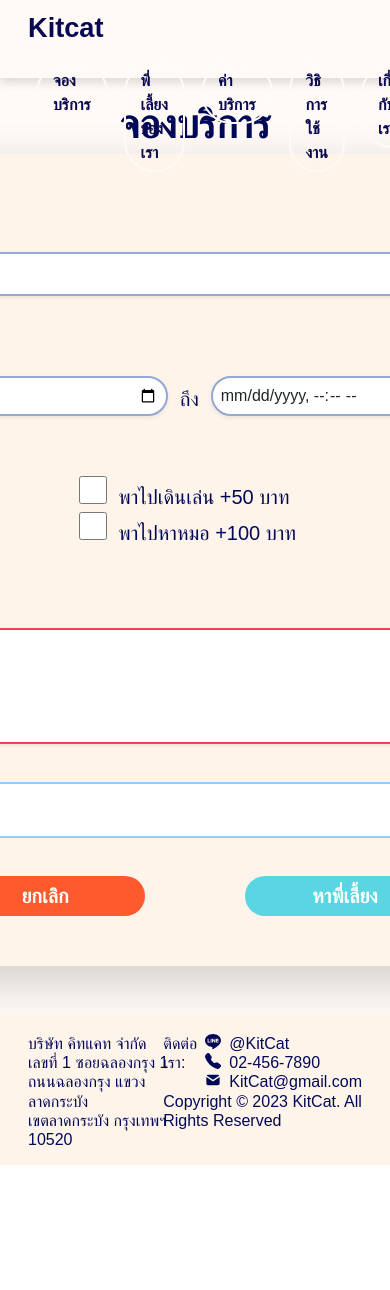
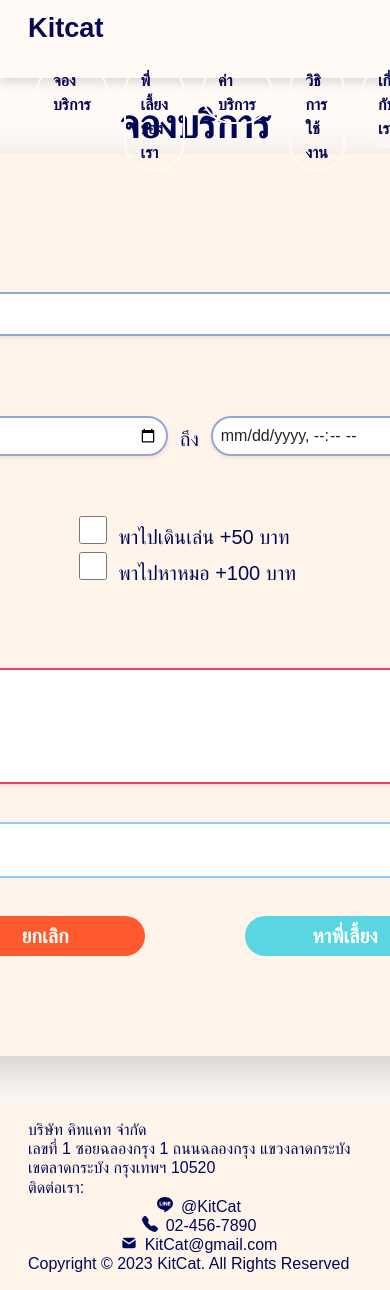
Before and after one commit to thanatat64/kmitl-kitcat, a Next.js app: page /booking in a window 390 px wide. Shown: the top 1290 px of the page. Before the commit the page ends 1165 px from the top, so only its background shows below. Built offline with nearby package versions, Linux system fonts and the light colour scheme; a web font is replaced by a local one.

Commit message:
responsive footer

```diff
--- a/components/pages/home/footer/Footer.tsx
+++ b/components/pages/home/footer/Footer.tsx
@@ -6,33 +6,29 @@ import { TbMailFilled } from "react-icons/tb"
 
 const Footer = () => {
     return (
-        <div className="bg-[#FFF4EA]">
-            <div className="container flex-shrink-0">
-                <div className="flex p-3">
-                    <div className=" w-50 mt-1">
-                        <div>
-                            <h5 className="text-[#000958]">บริษัท คิทแคท จำกัด</h5>
-                            <h5 className="text-[#000958]">เลขที่ 1 ซอยฉลองกรุง 1 ถนนฉลองกรุง แขวงลาดกระบัง</h5>
-                            <h5 className="text-[#000958]">เขตลาดกระบัง กรุงเทพฯ 10520</h5>
+        <div className="bg-[#FFF4EA] w-screen">
+            <div className="container ">
+                <div className="flex p-3 flex-col md:flex-row md:justify-between " >
+                    <div className="flex flex-col ">
+                        <h5 className="text-[var(--navy)] text-[16px] font-medium md:text-[18px] lg:text-[20px]">บริษัท คิทแคท จำกัด</h5>
+                        <h5 className="text-[var(--navy)] text-[16px] font-medium md:text-[18px] lg:text-[20px] md:pr-[50px]">เลขที่ 1 ซอยฉลองกรุง 1 ถนนฉลองกรุง แขวงลาดกระบัง</h5>
+                        <h5 className="text-[var(--navy)] text-[16px] font-medium md:text-[18px] lg:text-[20px]">เขตลาดกระบัง กรุงเทพฯ 10520</h5>
+                    </div>
+                    <div className="flex flex-col ">
+                        <div className="flex md:flex-row flex-col">
+                            <h5 className="text-[var(--navy)] text-[16px] font-medium md:text-[18px] lg:text-[20px] ">ติดต่อเรา:</h5>
+                            <div className=" flex flex-col md:pl-0">
+                                <h5 className="flex text-[var(--navy)] text-[16px] font-medium md:text-[18px] lg:text-[20px] justify-center md:justify-start"><BsLine className="ml-2 mr-2"/>@KitCat</h5>
+                                <h5 className="flex text-[var(--navy)] text-[16px] font-medium md:text-[18px] lg:text-[20px] justify-center md:justify-start"><BsFillTelephoneFill className="ml-2 mr-2"/>02-456-7890</h5>
+                                <h5 className="flex text-[var(--navy)] text-[16px] font-medium md:text-[18px] lg:text-[20px] justify-center md:justify-start"><TbMailFilled className="ml-2 mr-2"/>KitCat@gmail.com</h5>
+                            </div>
                         </div>
-                    </div>
-                    <div className="d-flex justify-content-end w-50 mt-1">
-                        <div>
-                            <div className="d-flex">
-                                <h5 className="text-[#000958]">ติดต่อเรา:</h5>
-                                <div className="ml-2">
-                                    <h5 className="flex text-[#000958]"><BsLine className="mr-2" /> @KitCat</h5>
-                                    <h5 className="flex text-[#000958]"><BsFillTelephoneFill className="mr-2" /> 02-456-7890</h5>
-                                    <h5 className="flex text-[#000958]"><TbMailFilled className="mr-2" /> KitCat@gmail.com</h5>
-                                </div>
-                            </div>
-                            <h5 className="text-[#000958]">Copyright © 2023 KitCat. All Rights Reserved</h5>
-                        </div>
+                        <h5 className="text-[var(--navy)] text-[16px] font-medium md:text-[18px] lg:text-[20px]">Copyright © 2023 KitCat. All Rights Reserved</h5>
                     </div>
                 </div>
             </div>
         </div>
-     );
+    );
 }
 
 export default Footer;
--- a/src/app/booking/page.tsx
+++ b/src/app/booking/page.tsx
@@ -24,8 +24,8 @@ const DateTimeInput: React.FC = () => {
   return (
     <div className="flex justify-center bg-[var(--white-cream)]">
       <div className='flex flex-col'>
-        <p className="text-[40px] text-[#000958] font-bold text-center mt-3">จองบริการ</p>
-        <div className='bg-[var(--cream)] w-[1200px] pr-[100px] pl-[100px] pt-[50px] pb-[50px] rounded-[30px] mb-5 shadow-lg'>
+        <p className="text-[40px] text-[var(--navy)] font-bold text-center mt-3">จองบริการ</p>
+        <div className='bg-[var(--cream)] w-[1200px] pr-[100px] pl-[100px] pt-[90px] pb-[100px] rounded-[30px] mb-5 shadow-lg'>
 
           <div className='p-2'>
             <label className="block text-[24px] font-semibold text-[#90CCFC]">
```
